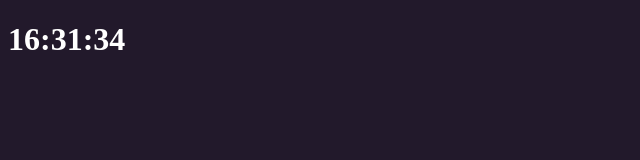
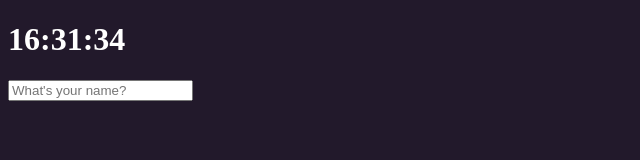
Before and after one commit to friedegg818/ChromeApp_VanillaJS, a plain HTML site: page index.html in a window 1280 px wide. Shown: the whole page, without its empty margins (0-640 px from the left). Drawn offline with Linux system fonts and the light colour scheme.

Commit message:
Input username

```diff
--- /dev/null
+++ b/greeting.js
@@ -0,0 +1,50 @@
+const form = document.querySelector(".js-form");
+const input = form.querySelector("input");
+const greeting = document.querySelector(".js-greetings");
+
+const USER_LS = "currentUser";
+const SHOWING_CN = "showing";
+
+
+// currentValue를 저장하여 보관
+function saveName(text){
+    localStorage.setItem(USER_LS, text);
+}
+
+// form 제출 시 이벤트
+function handleSubmit(event){
+    event.preventDefault();     // 기본 동작을 막음
+    const currentValue = input.value;   // 사용자가 입력 한 값
+    paintGreeting(currentValue);
+    saveName(currentValue);
+}
+
+function askForName() {
+    form.classList.add(SHOWING_CN);  // 입력 창 보여주기
+    form.addEventListener("submit", handleSubmit);
+}
+
+// form 을 지우고 사용자의 이름을 넣어 인삿말 제공
+function paintGreeting(text) {
+    form.classList.remove(SHOWING_CN);
+    greeting.classList.add(SHOWING_CN);
+    greeting.innerText = `Hello ${text}`
+}
+
+// 사용자 이름 불러오기
+function loadName(){
+    const currentUser = localStorage.getItem(USER_LS);
+    if(currentUser === null) {
+        // User 가 없는 경우
+        askForName();
+    } else {
+        // User 가 있는 경우
+        paintGreeting(currentUser);
+    }
+}
+
+function init() {
+    loadName();
+}
+
+init();
--- a/index.css
+++ b/index.css
@@ -6,11 +6,19 @@ body {
       cursor: pointer;
   }
 
-  h1 {
+  body {
     color: white;
-    transition: color 0.5s ease-in-out;
   }
 
-  .color {
+  .clicked {
       color: yellow;
   }
+
+  .form,
+  .greetings {
+    display: none;
+  }
+
+  .showing {
+    display: block;
+  }
--- a/index.html
+++ b/index.html
@@ -10,6 +10,11 @@
   <div class="js-clock">
     <h1> 00:00 </h1>
   </div>
+  <form class="js-form form">
+    <input type="text" placeholder="What's your name?"/>
+  </form>
+  <h4 class="js-greetings greetings"></h4>
   <script src="clock.js"></script>
+  <script src="greeting.js"></script>
 </body>
 </html>
```
